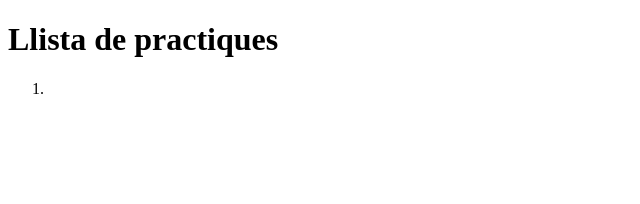
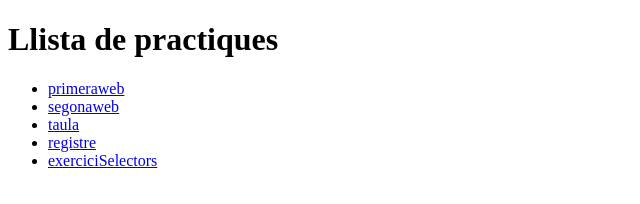
Before and after one commit to afernandezm-esliceu/Introduccio, a plain HTML site: page index.html in a window 1280 px wide. Shown: the whole page, without its empty margins (0-640 px from the left). Drawn offline with Linux system fonts and the light colour scheme.

Commit message:
Github reorganitzat

```diff
--- a/index.html
+++ b/index.html
@@ -7,8 +7,12 @@
 </head>
 <body>
     <h1>Llista de practiques</h1>
-    <ol>
-        <li><a href=""></a></li>
-    </ol>
+    <ul>
+        <li><a href="primeraweb.html">primeraweb</a></li>
+        <li><a href="segonaweb.html">segonaweb</a></li>
+        <li><a href="taula.html">taula</a></li>
+        <li><a href="registre.html">registre</a></li>
+        <li><a href="exerciciSelectors.html">exerciciSelectors</a></li>
+    </ul>
 </body>
 </html>
```
Also changed, not shown: exerciciSelectors.html (+1 -0 lines), primeraweb.html (+1 -0 lines), registre.html (+1 -0 lines), segonaweb.html (+2 -0 lines), taula.html (+1 -1 lines).
